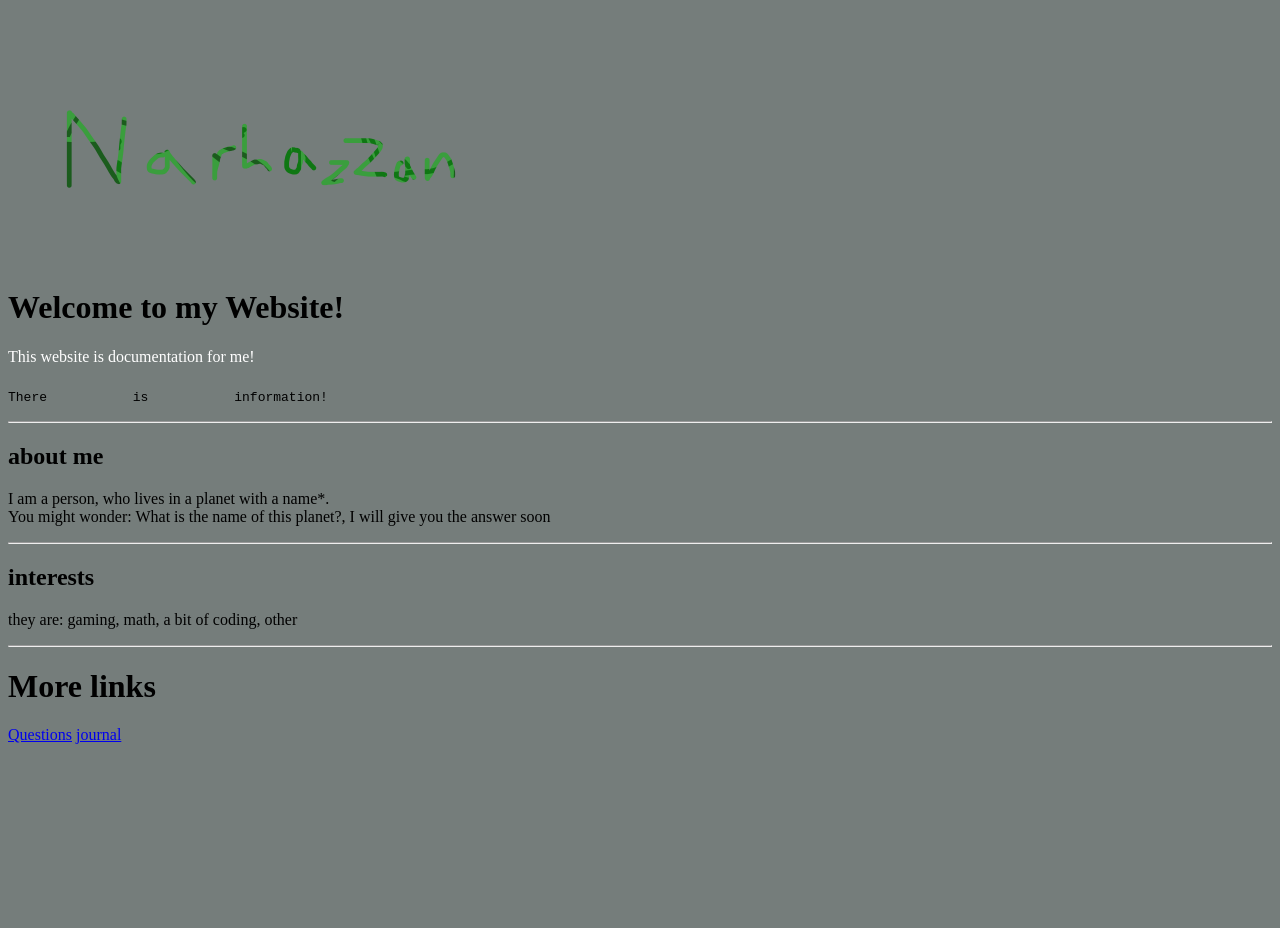
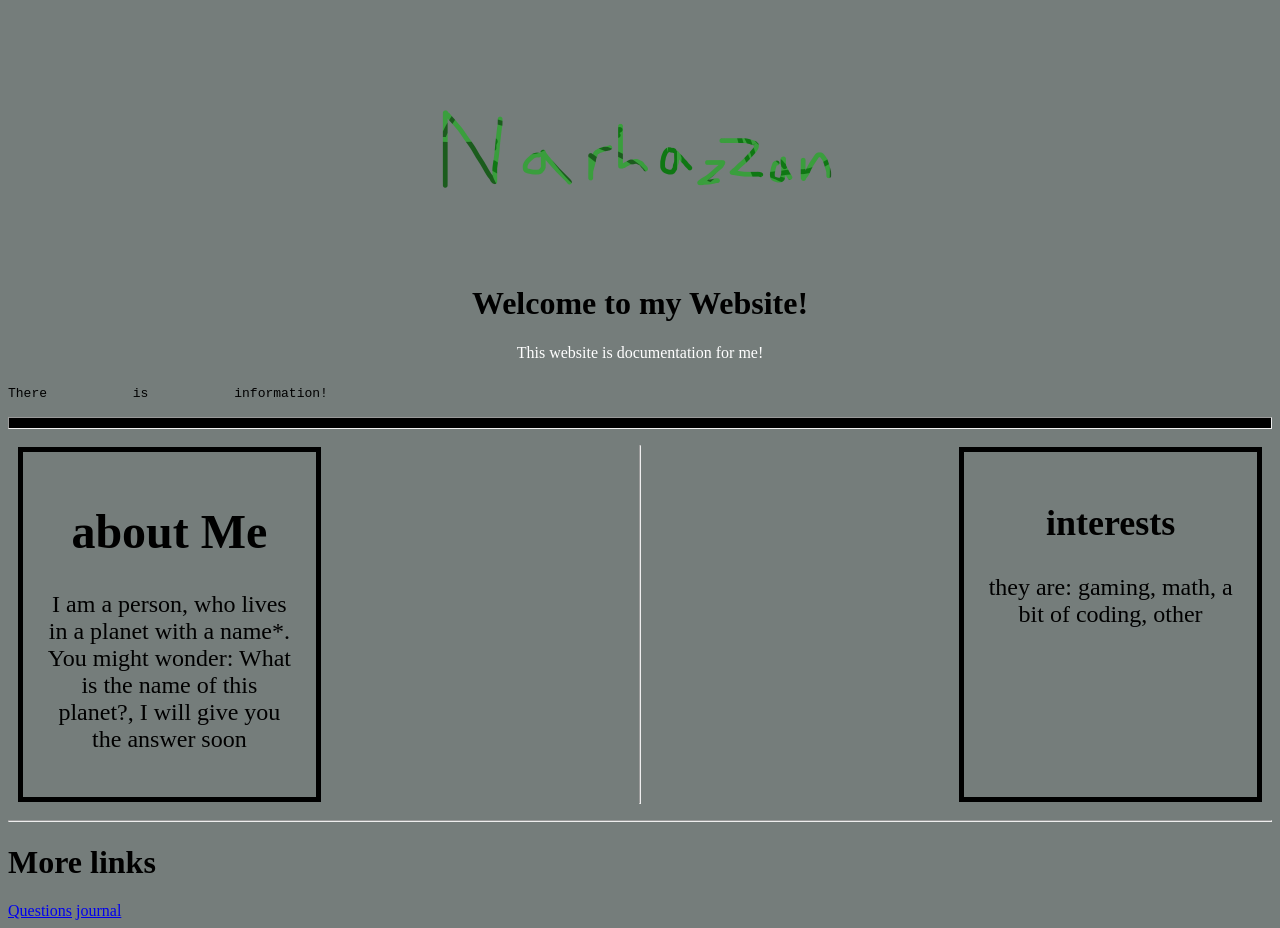
Before and after one commit to zahranguy/webstie, a plain HTML site: page index.html in a window 1280 px wide. Before the commit the page ends 800 px from the top, so only its background shows below. Drawn offline with Linux system fonts and the light colour scheme.

Commit message:
commit message yeah

```diff
--- a/index.html
+++ b/index.html
@@ -2,23 +2,39 @@
 <html>
 <head>
 <title>me site</title>
+<style>.square {
+    display: flex;
+  text-align: center;
+  color: #000000;
+  align-items: right;
+  justify-content: right;
+}
+.square div {
+    border: 5px solid #000000;
+  outline-color: #000000;
+  margin: 10px;
+  padding: 20px;
+  font-size: 24px;
+}
+</style>
 </head>
 <body>
-    <body style="background-color:rgb(117, 125, 123);">
+     <body style="background-color:rgb(117, 125, 123);"></body>
 <a href="https://zahranguy.github.io/webstie/notindex.html">
-   <img title="This is my logo supposedly" src="images/Logwo.png" alt="me logo" width="512" height="256">
+   <img style="display: block; margin:auto;" title="This is my logo supposedly" src="images/Logwo.png" alt="me logo" width="512" height="256">
 </a>
-<h1>Welcome to my Website!</h1>
-<p style="color: rgb(255, 255, 255);">This website is documentation for me!</p>
+<h1 style="text-align: center;">Welcome to my Website!</h1>
+<p style="color: rgb(255, 255, 255); text-align: center;">This website is documentation for me!</p>
 <p style="font-size: x-large;"><pre>There           is           information!</pre></p>
+<hr style="height: 10px; background-color: #000000;">
+<div class="square">
+  <div style="width: 20%;"><h1>about Me</h1>
+  <p>I am a person, who lives in a planet with a name*. <br> You might wonder: What is the name of this planet?, I will give you the answer soon</p></div>
+
 <hr>
-
-<h2>about me</h2>
-<p>I am a person, who lives in a planet with a name*. <br> You might wonder: What is the name of this planet?, I will give you the answer soon</p>
-<hr>
-
-<h2>interests</h2>
-<p>they are: gaming, math, a bit of coding, other </p>
+   <div style="width: 20%;"><h2>interests</h2>
+<p>they are: gaming, math, a bit of coding, other </p></div>
+</div>
 <hr>
 
 <h1>More links</h1>
```
Also changed, not shown: 1 other file.
